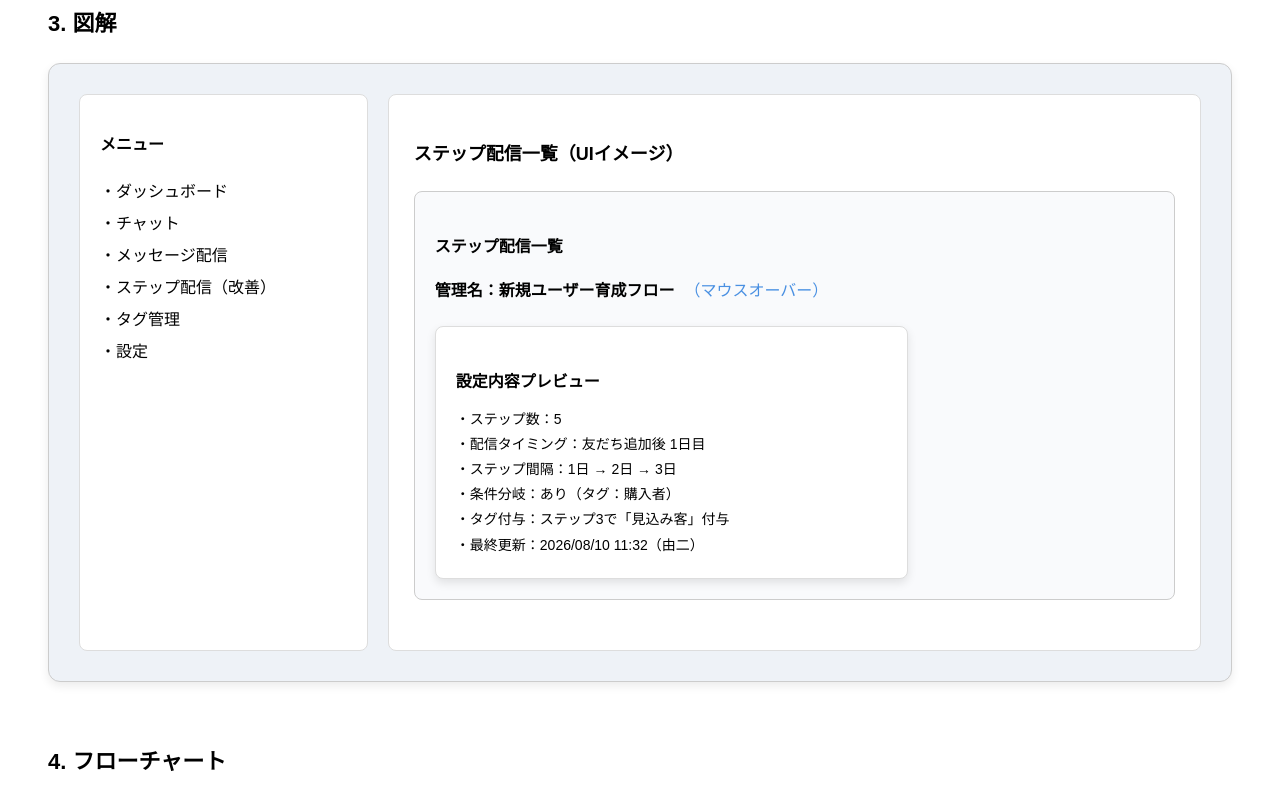
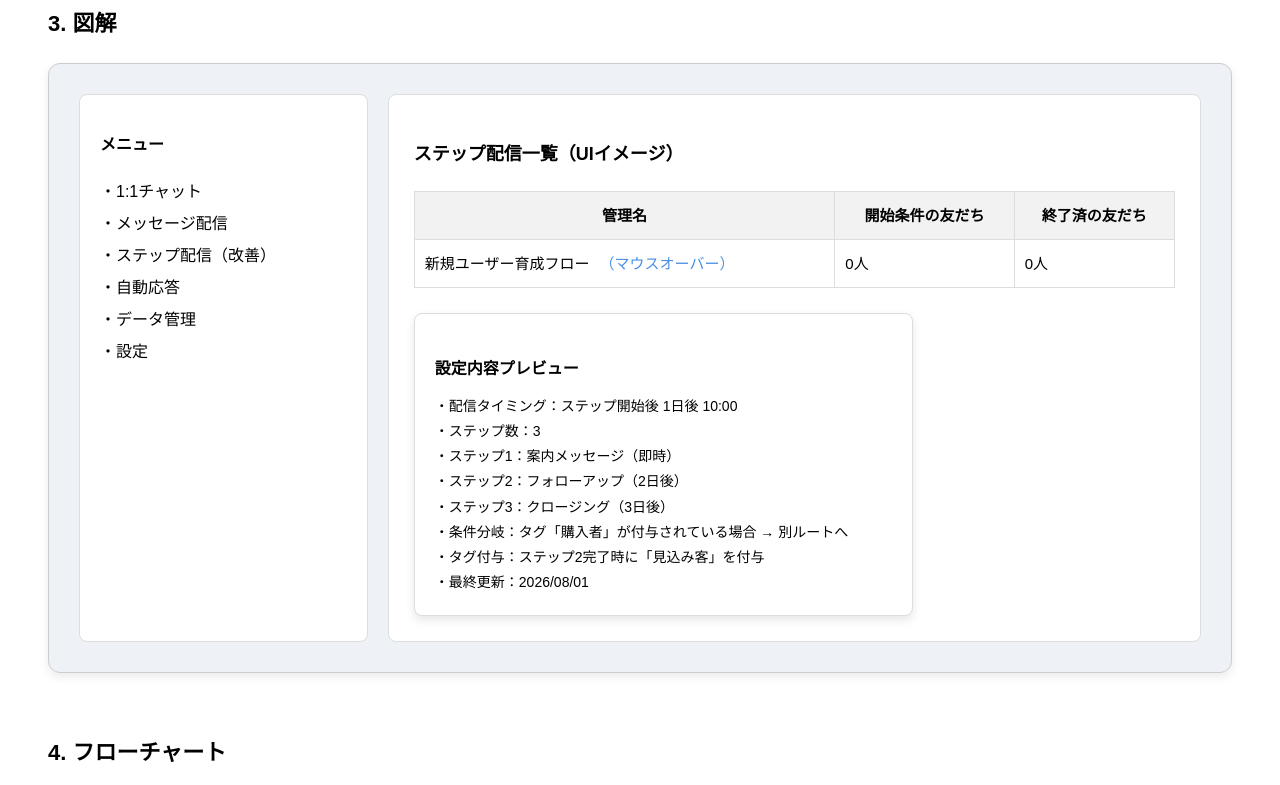
Before and after one commit to test202608/sample, a Next.js app: page /proposal3 in a window 1280 px wide. Shown: the part 581-1366 px from the top of the page. Built offline with nearby package versions, Linux system fonts and the light colour scheme.

Commit message:
ブラッシュアップ

```diff
--- a/app/proposal3/page.js
+++ b/app/proposal3/page.js
@@ -25,7 +25,7 @@ export default function Proposal3() {
       <section style={{ marginBottom: "60px" }}>
         <h2 style={{ fontSize: "22px", marginBottom: "10px" }}>2. 改善内容</h2>
         <p>
-          ステップ配信一覧の「管理名」にマウスオーバーすると、設定内容の概要（配信タイミング・ステップ数・条件分岐・タグ付与・最終更新者など）が
+          ステップ配信一覧の「管理名」にマウスオーバーすると、設定内容の概要（配信タイミング・ステップ数・条件分岐・タグ付与など）が
           ポップアップで表示される機能を追加します。
           編集画面に遷移せずに一覧画面だけで設定内容を俯瞰できるため、運用効率が大幅に向上します。
         </p>
@@ -55,11 +55,11 @@ export default function Proposal3() {
             }}>
               <h3 style={{ fontSize: "16px", marginBottom: "15px" }}>メニュー</h3>
               <ul style={{ listStyle: "none", paddingLeft: "0", lineHeight: "2" }}>
-                <li>・ダッシュボード</li>
-                <li>・チャット</li>
+                <li>・1:1チャット</li>
                 <li>・メッセージ配信</li>
                 <li>・ステップ配信（改善）</li>
-                <li>・タグ管理</li>
+                <li>・自動応答</li>
+                <li>・データ管理</li>
                 <li>・設定</li>
               </ul>
             </div>
@@ -76,22 +76,33 @@ export default function Proposal3() {
                 ステップ配信一覧（UIイメージ）
               </h3>
 
-              {/* 一覧画面 */}
-              <div style={{
-                background: "#f9fafc",
-                border: "1px solid #ccc",
-                borderRadius: "8px",
-                padding: "20px",
-                marginBottom: "25px"
+              {/* 一覧画面（現物に寄せたモデル） */}
+              <table style={{
+                width: "100%",
+                borderCollapse: "collapse",
+                marginBottom: "25px",
+                fontSize: "15px"
               }}>
-                <h4 style={{ fontSize: "16px", marginBottom: "15px" }}>ステップ配信一覧</h4>
+                <thead>
+                  <tr style={{ background: "#f2f2f2" }}>
+                    <th style={{ padding: "10px", border: "1px solid #ddd" }}>管理名</th>
+                    <th style={{ padding: "10px", border: "1px solid #ddd" }}>開始条件の友だち</th>
+                    <th style={{ padding: "10px", border: "1px solid #ddd" }}>終了済の友だち</th>
+                  </tr>
+                </thead>
+                <tbody>
+                  <tr>
+                    <td style={{ padding: "10px", border: "1px solid #ddd" }}>
+                      新規ユーザー育成フロー
+                      <span style={{ marginLeft: "10px", color: "#4a90e2" }}>（マウスオーバー）</span>
+                    </td>
+                    <td style={{ padding: "10px", border: "1px solid #ddd" }}>0人</td>
+                    <td style={{ padding: "10px", border: "1px solid #ddd" }}>0人</td>
+                  </tr>
+                </tbody>
+              </table>
 
-                <div style={{ marginBottom: "20px" }}>
-                  <strong>管理名：新規ユーザー育成フロー</strong>
-                  <span style={{ marginLeft: "10px", color: "#4a90e2" }}>（マウスオーバー）</span>
-                </div>
-
-                {/* ポップアップ */}
+              {/* ポップアップ（現物の設定項目に即した内容） */}
               <div style={{
                 background: "#fff",
                 border: "1px solid #ddd",
@@ -102,13 +113,14 @@ export default function Proposal3() {
               }}>
                 <h4 style={{ fontSize: "16px", marginBottom: "10px" }}>設定内容プレビュー</h4>
                 <div style={{ lineHeight: "1.8", fontSize: "14px" }}>
-                    <div>・ステップ数：5</div>
-                    <div>・配信タイミング：友だち追加後 1日目</div>
-                    <div>・ステップ間隔：1日 → 2日 → 3日</div>
-                    <div>・条件分岐：あり（タグ：購入者）</div>
-                    <div>・タグ付与：ステップ3で「見込み客」付与</div>
-                    <div>・最終更新：2026/08/10 11:32（由二）</div>
-                  </div>
+                  <div>・配信タイミング：ステップ開始後 1日後 10:00</div>
+                  <div>・ステップ数：3</div>
+                  <div>・ステップ1：案内メッセージ（即時）</div>
+                  <div>・ステップ2：フォローアップ（2日後）</div>
+                  <div>・ステップ3：クロージング（3日後）</div>
+                  <div>・条件分岐：タグ「購入者」が付与されている場合 → 別ルートへ</div>
+                  <div>・タグ付与：ステップ2完了時に「見込み客」を付与</div>
+                  <div>・最終更新：2026/08/01</div>
                 </div>
               </div>
 
```
Lines whose indentation alone changed are shown as unchanged.
